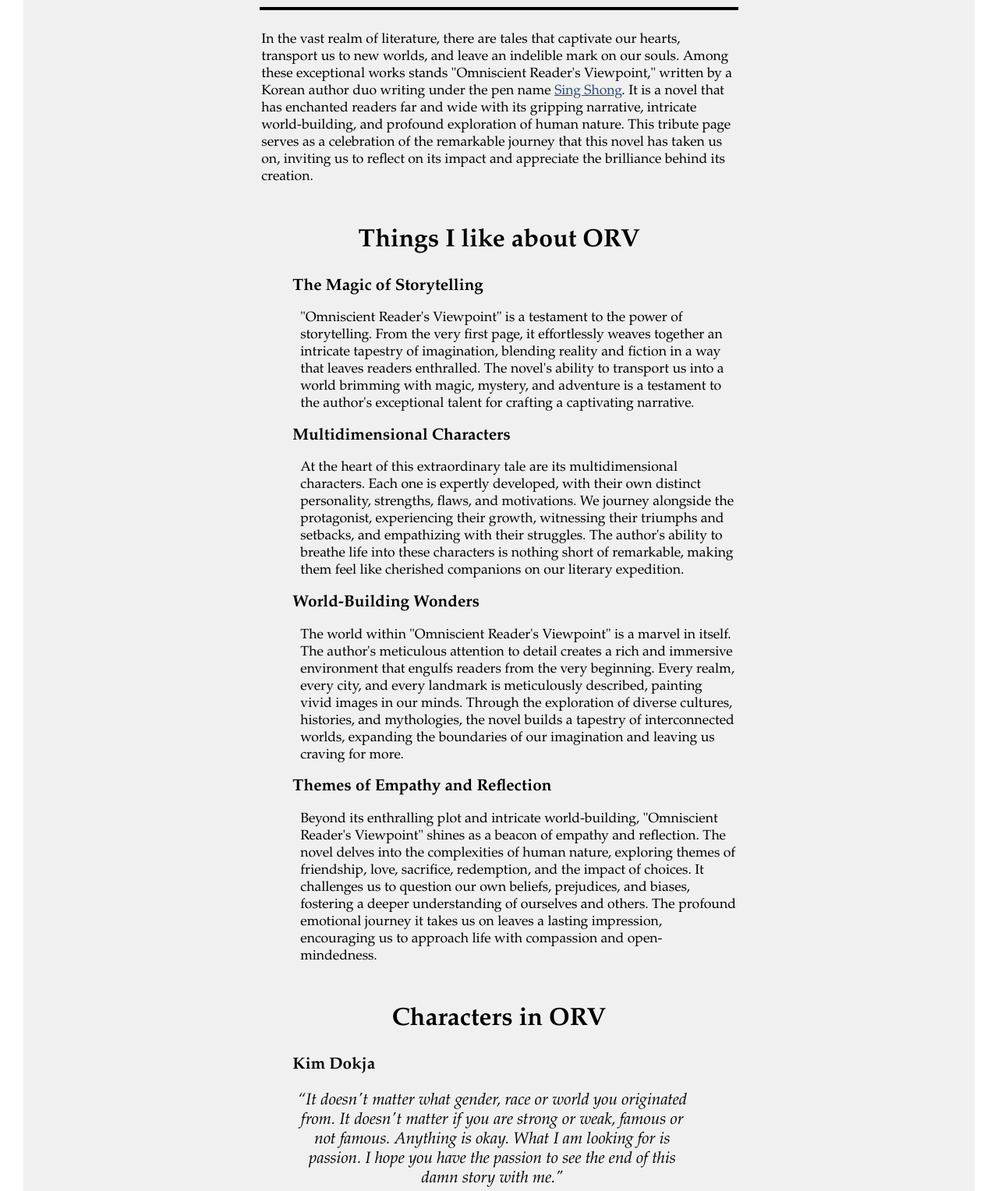
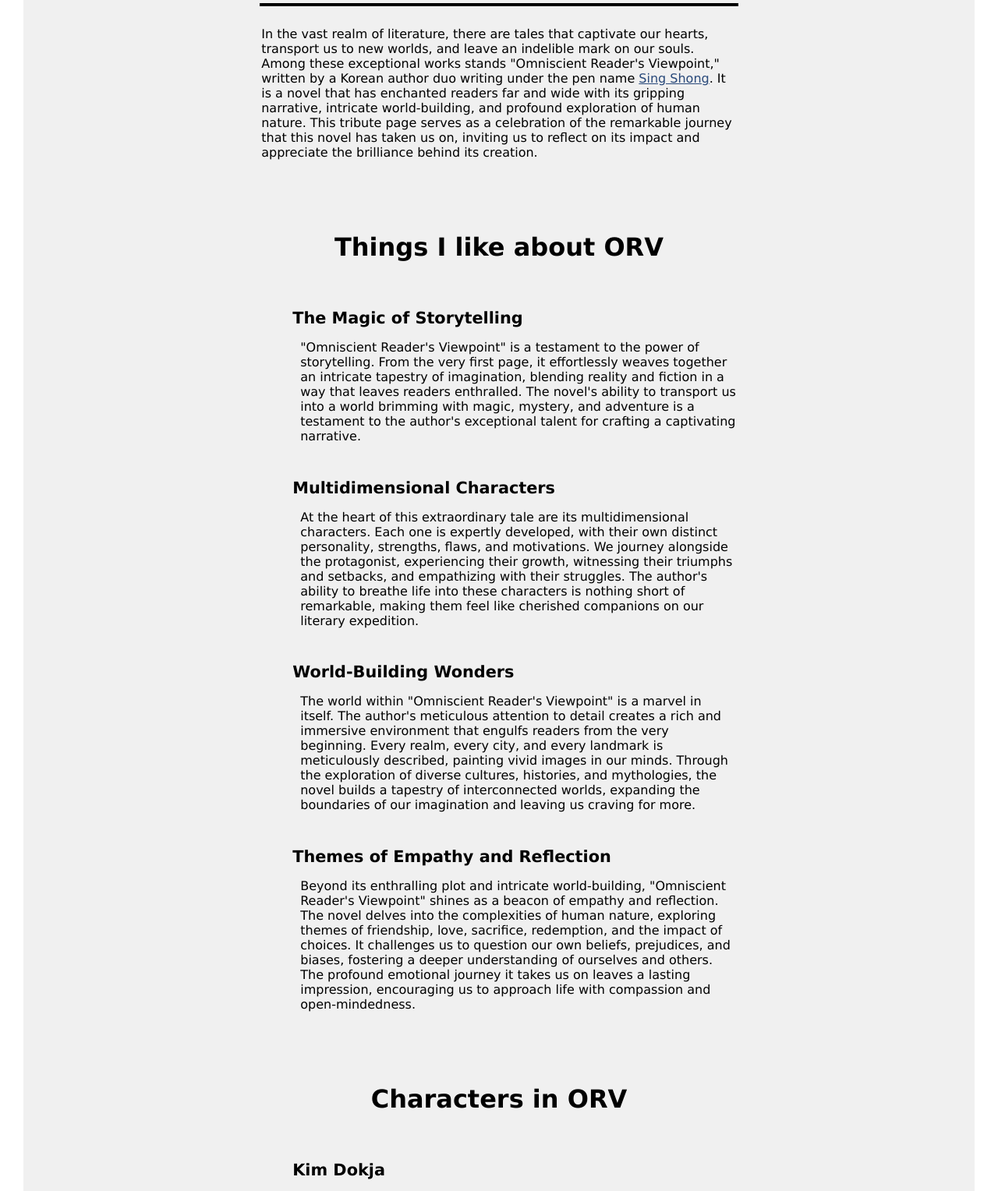
Before and after one commit to laxmi999/tribute-page, a plain HTML site: page index.html in a window 1280 px wide. Shown: the part 791-2319 px from the top of the page at 78% size. Drawn offline with Linux system fonts and the light colour scheme.

Commit message:
Changed some styles

```diff
--- a/index.html
+++ b/index.html
@@ -40,7 +40,7 @@
           reflect on its impact and appreciate the brilliance behind its
           creation.
         </p>
-        <h2 id="topic">Things I like about ORV</h2>
+        <p class="topic">Things I like about ORV</p>
         <ul class="lists">
           <li class="tribute-point">The Magic of Storytelling</li>
           <p class="details longtext">
@@ -87,7 +87,7 @@
             compassion and open-mindedness.
           </p>
         </ul>
-        <h2 id="topic">Characters in ORV</h2>
+        <p class="topic">Characters in ORV</p>
         <ul class="lists">
           <li class="tribute-point">Kim Dokja</li>
           <p class="quote">
@@ -241,10 +241,10 @@
         </p>
       </div>
       <div class="gallery-container">
-        <h2 id="topic">Gallery</h2>
+        <p class="topic">Gallery</p>
         <div class="gallery">
           <img src="images\kdj.jpg" alt="" class="gallery-image" />
-          <img src="images\yjh2.jpg" alt="" class="gallery-image" />
+          <img src="images\yjp.jpg" alt="" class="gallery-image" />
           <img src="images\hsy3.jpg" alt="" class="gallery-image" />
           <img src="images\kdj-hsy.jpg" alt="" class="gallery-image" />
           <img src="images\hsy-kdj.jpg" alt="" class="gallery-image" />
@@ -254,6 +254,7 @@
           <img src="images\kdj-jhw.jpg" alt="" class="gallery-image" />
           <img src="images\yjh-lhs.jpg" alt="" class="gallery-image" />
           <img src="images\lsh.jpg" alt="" class="gallery-image" />
+          <img src="images\ljh.jpg" alt="" class="gallery-image" />
           <img src="images\ysy.jpg" alt="" class="gallery-image" />
           <img src="images\lgy.jpg" alt="" class="gallery-image" />
           <img src="images\kdj2.jpg" alt="" class="gallery-image" />
@@ -261,11 +262,11 @@
           <img src="images\mgmy.jpg" alt="" class="gallery-image" />
           <img src="images\ysa-hsy.jpg" alt="" class="gallery-image" />
           <img src="images\hmy.jpg" alt="han myungoh" class="gallery-image" />
-          <img src="images\bh2.jpg" alt="kim dokja" class="gallery-image" />
+          <img src="images\bp.jpg" alt="kim dokja" class="gallery-image" />
         </div>
       </div>
       <div id="tribute-info">
-        <h2 id="topic">Conclusion</h2>
+        <p class="topic">Conclusion</p>
         <p class="longtext">
           "Omniscient Reader's Viewpoint" has earned its rightful place among
           the literary masterpieces of our time. Through its enchanting
@@ -287,6 +288,7 @@
           >here</a
         >.
       </p>
+      <p>All the pictures in the gallery are by BlackBox.</p>
     </main>
   </body>
 </html>
--- a/styles.css
+++ b/styles.css
@@ -1,5 +1,5 @@
 * {
-  font-family: Garamond, Tahoma;
+  font-family: "Lucida Sans", Tahoma;
 }
 
 body {
@@ -51,7 +51,7 @@ h1 {
 
 #img-caption {
   margin: 0 auto 5px auto;
-  font-size: 1.1em;
+  font-size: 1em;
 }
 
 .divider {
@@ -68,6 +68,7 @@ h1 {
 .tribute-point {
   font-weight: bold;
   font-size: 1.3em;
+  padding-top: 5%;
 }
 
 .lists {
@@ -79,14 +80,14 @@ h1 {
 }
 
 .longtext {
-  font-size: 1.1em;
+  font-size: 1em;
 }
 
 .quote {
   font-style: italic;
-  font-size: 1.3em;
-  width: 90%;
+  font-size: 0.9em;
   text-align: center;
+  padding: 0 20% 0 10%;
 }
 
 .gallery-container {
@@ -117,15 +118,17 @@ h1 {
   margin-right: 5px;
 }
 
-#topic {
+.topic {
   text-align: center;
   font-size: 2em;
-  padding-top: 25px;
+  padding-top: 10%;
+  padding-bottom: 0;
+  font-weight: bold;
 }
 
 #footer-text {
   text-align: center;
-  font-size: 1.2em;
+  font-size: 1.1em;
   font-weight: bold;
 }
 
```
Also changed, not shown: images/ljh.JPG (added).
